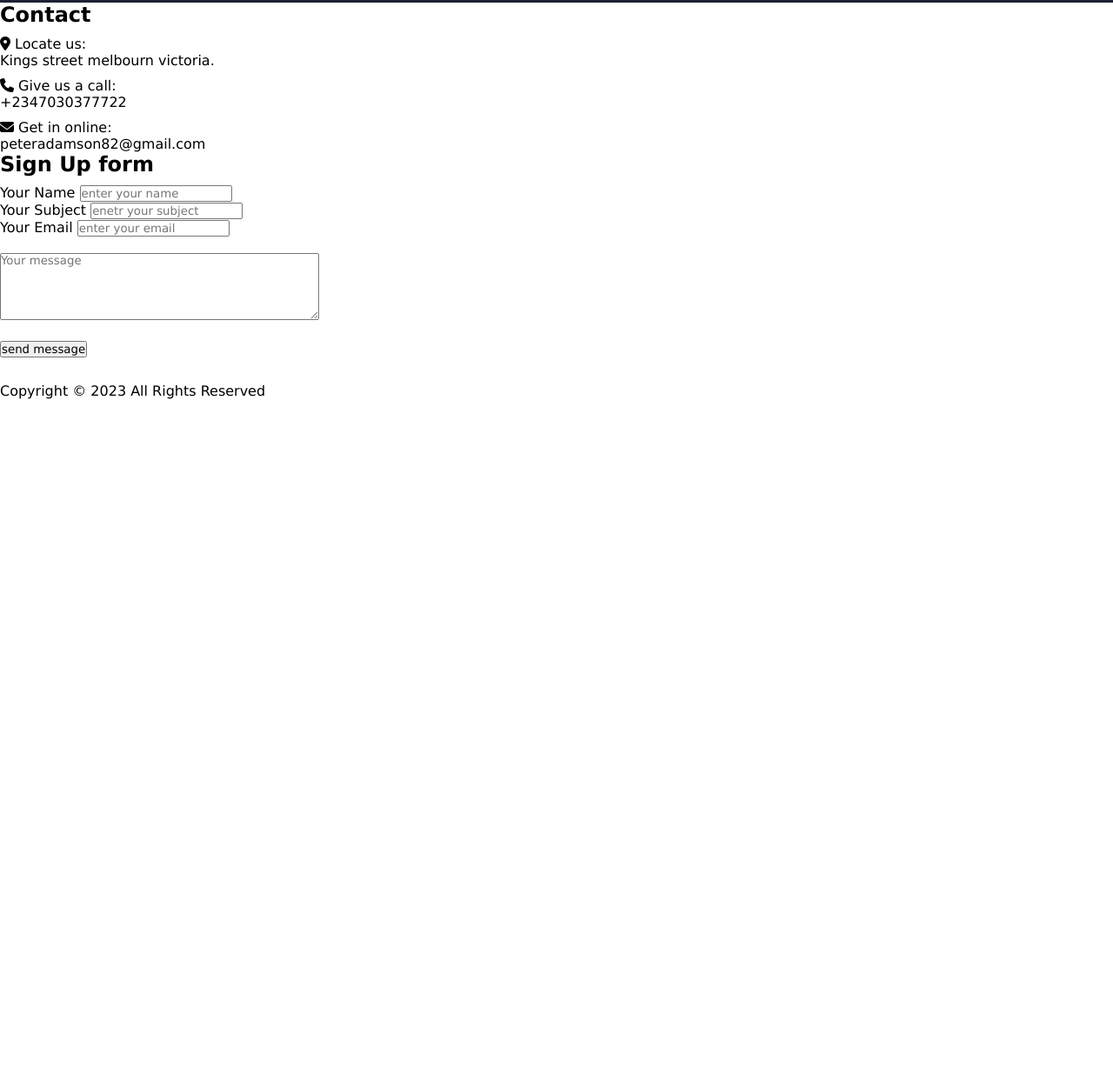
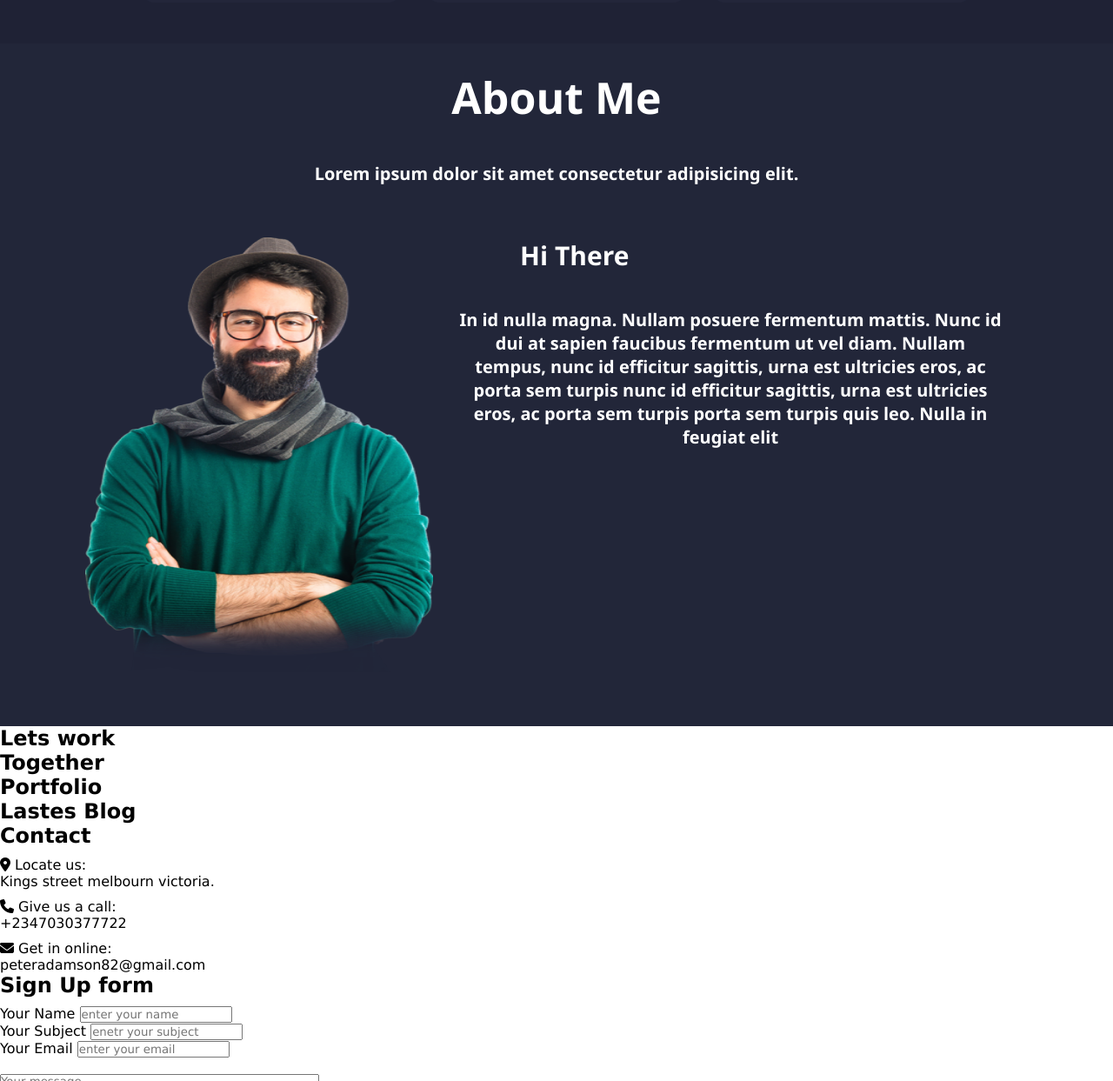
Before and after one commit to peter0532/portfolio-website, a plain HTML site: page index.html in a window 1280 px wide. Shown: the part 1557-2800 px from the top of the page at 87% size. Before the commit the page ends 2016 px from the top, so only its background shows below. Drawn offline with Linux system fonts and the light colour scheme.

Commit message:
fixed third commit

```diff
--- a/index.html
+++ b/index.html
@@ -14,6 +14,7 @@
   </head>
 
   <body>
+    <!--the header area-->
 
     <header class="horizontal">
        <div>
@@ -25,13 +26,14 @@
             <li  class="nav-item"><a href="#about">About</a></li>
             <li  class="nav-item"><a href="#services">Services</a></li>
             <li  class="nav-item"><a href="#skills">Skills</a></li>
-            <li  class="nav-item"><a href="#potfolio">Portfolio</a></li>
+            <li  class="nav-item"><a href="#portfolio">Portfolio</a></li>
             <li  class="nav-item"><a href="#blog">Blog</a></li>
             <li  class="nav-item"><a href="#contact">contact</a></li>
           </ul>
         </nav>
     </header>
     <main>
+      <!--the home section-->
       <section class="home">
   <div id="social-icons">
      <div class="icons">
@@ -67,8 +69,14 @@
 
       </div>
       </section>
-      <section class="services">
+      <!--the service section-->
+      <section id="services">
+        <a href="#services"></a>
         <div class="offer">
+          <div>
+            <h6>SERVICES</h6>
+          </div>
+
        <h1>My Services</h1>
 
           <p>
@@ -99,8 +107,52 @@
       <h1>SEO Export</h1><p>Lorem ipsum dolor sit amet consectetur, adipisicing elit. </p></div>
   </div>
     </section>
-      <section>
-        <div id="contact">
+    <!--the about section-->
+    <section id="about">
+    <div class="about">
+      <a href="#about"></a>
+      <h1>About Me</h1>
+      <p>Lorem ipsum dolor sit amet consectetur adipisicing elit.</p>
+    </div>
+    <div id="about-2">
+      <div id="img-2">
+         <img src="./images/me-02.png" alt="picture" width="400" height="500">
+      </div>
+      <div>
+        <h4>Hi There</h4>
+        <p>
+          In id nulla magna. Nullam posuere fermentum mattis. Nunc id dui at sapien faucibus fermentum ut vel diam. Nullam tempus, nunc id efficitur sagittis, urna est ultricies eros, ac porta sem turpis
+
+nunc id efficitur sagittis, urna est ultricies eros, ac porta sem turpis porta sem turpis quis leo. Nulla in feugiat elit
+        </p>
+      </div>
+    </div>
+    </section>
+    <!--the skills section-->
+    <section id="skills">
+    <div class="skills">
+      <a href="#skills"></a>
+      <h1>Lets work</h1>
+      <h1>Together</h1>
+    </div>
+  </section>
+    <!--the potfolio section-->
+    <section id="portfolio">
+    <div class="portfolio">
+         <a href="#portfolio"></a>
+         <h1>Portfolio</h1>
+    </div>
+  </section>
+    <!--the blog section-->
+    <section id="blog">
+    <div class="blog">
+      <a href="#blog"></a>
+      <h1>Lastes Blog</h1>
+    </div>
+  </section>
+    <!--the contact section-->
+      <section id="contact">
+        <div class="contact">
           <a href="#contact"></a>
               <h2>Contact</h2>
                  <p>
@@ -164,6 +216,7 @@
       <br>
       </section>
 
+
     </main>
     <footer>
         <p><span>Copyright &copy; 2023 All Rights Reserved</span></p>
--- a/styles/style.css
+++ b/styles/style.css
@@ -113,7 +113,7 @@ p {
   color: #fff;
 }
 
-.services {
+#services {
   justify-content: space-between;
   background-color: #1f2235;
   padding: 28px 98px;
@@ -131,8 +131,18 @@ p {
 }
 
 .offer h1 {
-  font-size: 40px;
-  font-weight: 600;
+  font-size: 50px;
+  font-weight: 800%;
+  margin-bottom: 10px;
+  text-align: center;
+  font-family: 'Segoe UI', Tahoma, Geneva, Verdana, sans-serif;
+}
+
+
+.offer h6 {
+  margin-top: 10px;
+  margin-bottom: 10px;
+  color: rgb(255, 74, 87);
 }
 
 .offer p {
@@ -187,8 +197,80 @@ color: rgb(255, 74, 87);
 }
 
 
-#logo-icons:hover{
-color: white;
+
+
+.grid:hover #logo-icons:hover {
+  transition: .8s;
+  transform: scale(1.2);
+  cursor: pointer;
+color: #fff;
+}
+
+
+
+
+#logo-icons:active{
+color:rgb(255, 74, 87);
 transition: 0.5s;
+}
+
+
+
+#logo-icons:visited{
+color: #fff;
+transition: 0.5s;
+}
+
+#about {
+  background-color: rgb(34,38,57);
+  padding: 28px 98px;
+  margin-top: 0px;
 
 }
+
+#about h1 {
+  font-size: 50px;
+  font-weight: 800%;
+  margin-bottom: 10px;
+  text-align: center;
+  font-family: 'Segoe UI', Tahoma, Geneva, Verdana, sans-serif;
+  color: rgb(255,255,255);
+}
+
+#about p {
+  font-size: 20px;
+  font-weight: 600;
+  color: rgb(255,255,255);
+  text-align: center;
+  margin-top: 10px;
+  margin-bottom: 10px;
+  padding: 30px;
+  font-family: 'Segoe UI', Tahoma, Geneva, Verdana, sans-serif;
+}
+
+#about-2{
+  display: flex;
+  justify-content: space-between;
+  margin-top: 30px;
+  margin-bottom: 30px;
+  color: #fff;
+
+
+}
+
+#about-2 h4 {
+  font-size: 30px;
+  font-weight: 800%;
+  text-align: justify;
+  padding-left: 100px;
+  font-family: 'Segoe UI', Tahoma, Geneva, Verdana, sans-serif;
+
+}
+
+#about-2 p {
+  font-size: 20px;
+  font-weight: 600px;
+  text-align: center;
+  padding: 30px;
+  font-family: 'Segoe UI', Tahoma, Geneva, Verdana, sans-serif;
+}
```
Also changed, not shown: images/colin-carter-w1g2o4J_4Dg-unsplash.jpg (added).
